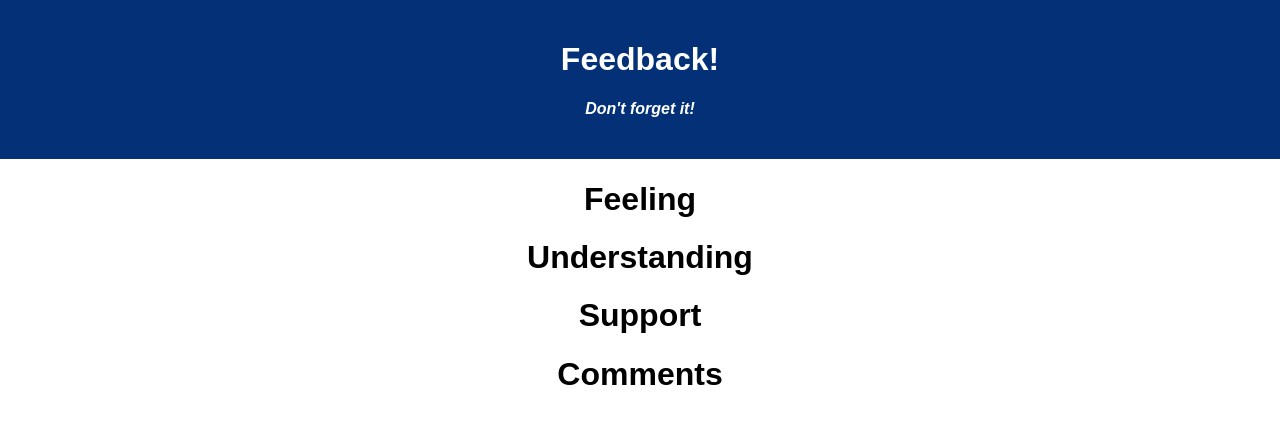
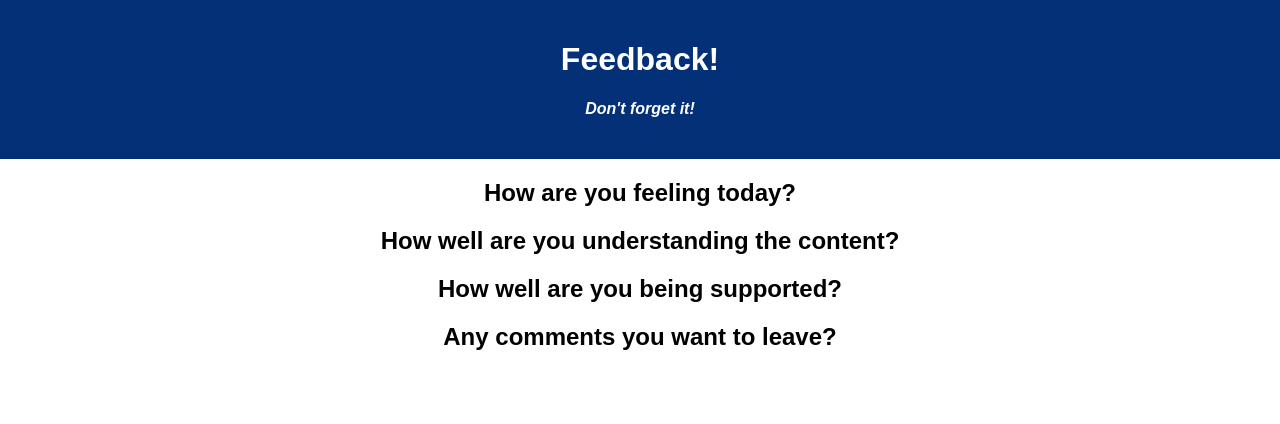
Before and after one commit to JeannieRenee/weekend-redux-feedback-loop, a React (Create React App) app: page /Review in a window 1280 px wide. Shown: the top 424 px of the page. Built offline with nearby package versions, Linux system fonts and the light colour scheme.

Commit message:
made changes to copy

```diff
--- a/src/components/Comments/Comments.jsx
+++ b/src/components/Comments/Comments.jsx
@@ -2,7 +2,7 @@
 
 function Comments(){
     return (
-        <h1>Comments</h1>
+        <h2>Any comments you want to leave?</h2>
     )
 }
 
--- a/src/components/Feeling/Feeling.jsx
+++ b/src/components/Feeling/Feeling.jsx
@@ -2,7 +2,7 @@
 
 function Feeling(){
     return (
-        <h1>Feeling</h1>
+        <h2>How are you feeling today?</h2>
     )
 }
 
--- a/src/components/Support/Support.jsx
+++ b/src/components/Support/Support.jsx
@@ -2,7 +2,7 @@
 
 function Support(){
     return (
-        <h1>Support</h1>
+        <h2>How well are you being supported?</h2>
     )
 }
 
--- a/src/components/Understanding/Understanding.jsx
+++ b/src/components/Understanding/Understanding.jsx
@@ -2,7 +2,7 @@
 
 function Understanding(){
     return (
-        <h1>Understanding</h1>
+        <h2> How well are you understanding the content?</h2>
     )
 }
 
```
